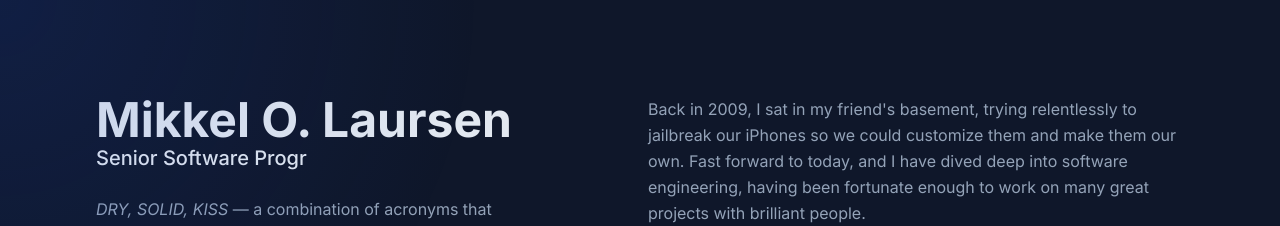
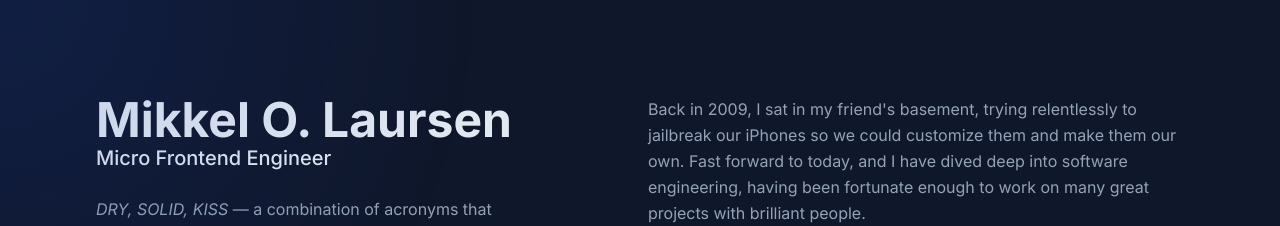
Before and after one commit to mikkel-ol/website, a React (Vite) app: page / in a window 1280 px wide. Shown: the top 226 px of the page. Built offline with nearby package versions, Linux system fonts and the light colour scheme.

Commit message:
Update titles

```diff
--- a/src/App.tsx
+++ b/src/App.tsx
@@ -1,4 +1,4 @@
-import { useRef } from "react";
+import { ComponentProps, useRef } from "react";
 import { TypeAnimation } from "react-type-animation";
 import "./App.scss";
 import { About } from "./components/about";
@@ -9,10 +9,14 @@
 import { Projects } from "./components/projects";
 import { Searchlight } from "./components/searchlight";
 
+type Sequence = ComponentProps<typeof TypeAnimation>["sequence"];
+
 const App: React.FC = () => {
   const aboutRef = useRef<HTMLElement>(null);
   const experienceRef = useRef<HTMLElement>(null);
   const projectsRef = useRef<HTMLElement>(null);
+
+  const roles: Sequence = ["Software Developer", 3000, "Micro Frontend Engineer", 2000, "Consultant", 2000, "Nerd"];
 
   return (
     <>
@@ -21,22 +25,12 @@
       <div className="mx-auto min-h-screen max-w-screen-xl px-6 md:px-12 lg:px-24 py-12 md:py-20 lg:py-0">
         <div className="grid grid-cols-1 lg:grid-cols-2 gap-4">
           <section className="col-start-1 lg:sticky top-0 max-h-screen lg:py-24 flex flex-col justify-between">
-            <header className="">
+            <header>
               <h1 className="text-4xl md:text-5xl text-slate-200 font-bold">Mikkel O. Laursen</h1>
 
               <TypeAnimation
                 preRenderFirstString
-                sequence={[
-                  "Senior Software Developer",
-                  3000,
-                  "Senior Software Engineer",
-                  2000,
-                  "Senior Software Programmer",
-                  1000,
-                  "Senior Frontend Developer",
-                  4000,
-                  "Nerd",
-                ]}
+                sequence={roles}
                 speed={70}
                 className="text-xl text-slate-200 font-medium mt-3"
                 repeat={0}
--- a/src/index.scss
+++ b/src/index.scss
@@ -1,6 +1,22 @@
 @tailwind base;
 @tailwind components;
 @tailwind utilities;
+
+@layer utilities {
+  .mesh {
+    background-color: hsla(0, 100%, 50%, 1);
+    background-image: radial-gradient(at 40% 20%, hsla(28, 100%, 74%, 1) 0px, transparent 50%),
+      radial-gradient(at 80% 0%, hsla(189, 100%, 56%, 1) 0px, transparent 50%),
+      radial-gradient(at 0% 50%, hsla(355, 100%, 93%, 1) 0px, transparent 50%),
+      radial-gradient(at 80% 50%, hsla(340, 100%, 76%, 1) 0px, transparent 50%),
+      radial-gradient(at 0% 100%, hsla(22, 100%, 77%, 1) 0px, transparent 50%),
+      radial-gradient(at 80% 100%, hsla(242, 100%, 70%, 1) 0px, transparent 50%),
+      radial-gradient(at 0% 0%, hsla(343, 100%, 76%, 1) 0px, transparent 50%);
+
+    background-clip: text;
+    color: transparent;
+  }
+}
 
 @import "fonts.scss";
 
```
Also changed, not shown: public/site.webmanifest, 1 other file (tests, documents, lock files or other folders).
